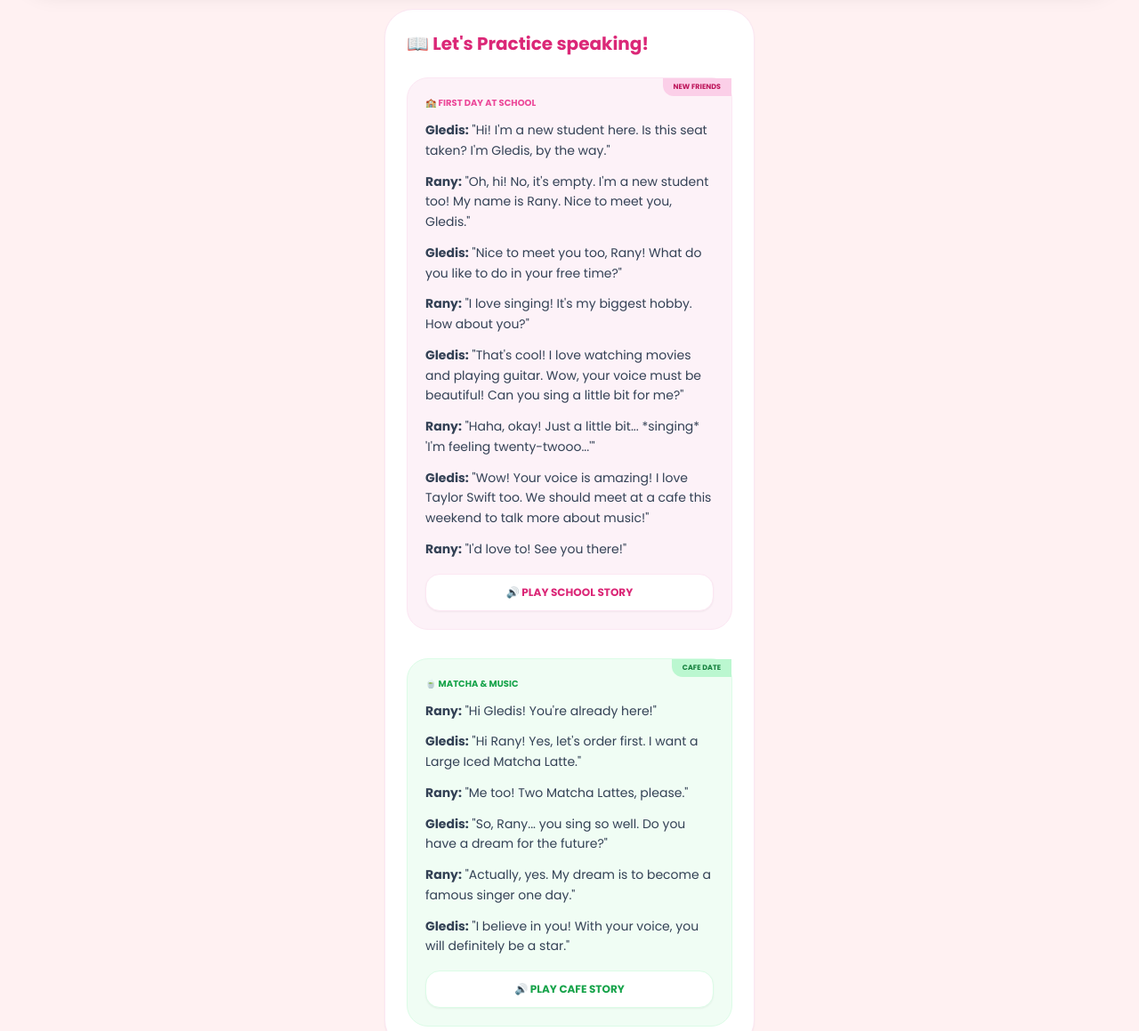
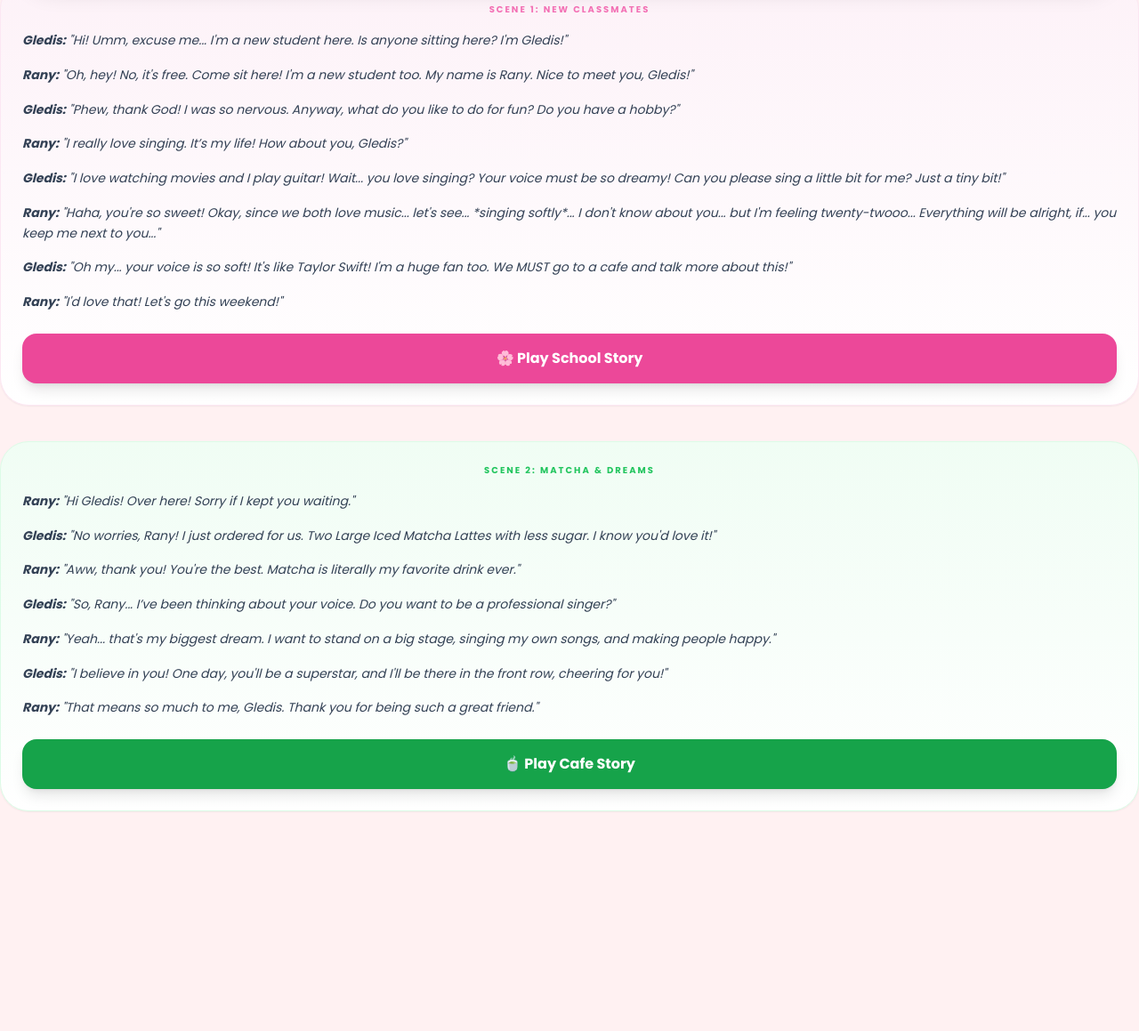
Before and after one commit to gledisponto57-source/belajargledis, a plain HTML site: page index.html in a window 1280 px wide. Shown: the part 982-2141 px from the top of the page at 89% size. After the commit the page ends 1974 px from the top, so only its background shows below. Drawn offline with nearby package versions, Linux system fonts and the light colour scheme.

Commit message:
Update index.html

```diff
--- a/index.html
+++ b/index.html
@@ -219,46 +219,37 @@
             `;
         }
     </script>
-            <div class="max-w-md mx-auto px-4 mt-8 pb-32">
-        <div class="bg-white rounded-[32px] p-6 shadow-sm border border-pink-100">
-            <h2 class="text-xl font-bold text-pink-600 mb-6 flex items-center gap-2">
-                📖 Let's Practice speaking!
-            </h2>
-
-            <div class="space-y-8">
-                <div class="p-5 bg-pink-50 rounded-3xl border border-pink-100 relative">
-                    <span class="absolute top-0 right-0 bg-pink-200 text-pink-700 text-[8px] font-bold px-3 py-1 rounded-bl-xl">NEW FRIENDS</span>
-                    <p class="text-[10px] font-bold text-pink-500 uppercase mb-3">🏫 First Day at School</p>
-                    <div class="space-y-3 text-sm text-slate-700 leading-relaxed">
-                        <p><strong>Gledis:</strong> "Hi! I'm a new student here. Is this seat taken? I'm Gledis, by the way."</p>
-                        <p><strong>Rany:</strong> "Oh, hi! No, it's empty. I'm a new student too! My name is Rany. Nice to meet you, Gledis."</p>
-                        <p><strong>Gledis:</strong> "Nice to meet you too, Rany! What do you like to do in your free time?"</p>
-                        <p><strong>Rany:</strong> "I love singing! It's my biggest hobby. How about you?"</p>
-                        <p><strong>Gledis:</strong> "That's cool! I love watching movies and playing guitar. Wow, your voice must be beautiful! Can you sing a little bit for me?"</p>
-                        <p><strong>Rany:</strong> "Haha, okay! Just a little bit... *singing* 'I'm feeling twenty-twooo...'"</p>
-                        <p><strong>Gledis:</strong> "Wow! Your voice is amazing! I love Taylor Swift too. We should meet at a cafe this weekend to talk more about music!"</p>
-                        <p><strong>Rany:</strong> "I'd love to! See you there!"</p>
+                    <div class="space-y-10">
+            <div class="p-6 bg-gradient-to-b from-pink-50 to-white rounded-[32px] border border-pink-100 shadow-sm">
+                <p class="text-[10px] font-black text-pink-400 uppercase tracking-[0.2em] mb-4 text-center">Scene 1: New Classmates</p>
+                <div class="space-y-4 text-sm text-slate-700 leading-relaxed italic">
+                    <p><strong>Gledis:</strong> "Hi! Umm, excuse me... I'm a new student here. Is anyone sitting here? I'm Gledis!"</p>
+                    <p><strong>Rany:</strong> "Oh, hey! No, it's free. Come sit here! I'm a new student too. My name is Rany. Nice to meet you, Gledis!"</p>
+                    <p><strong>Gledis:</strong> "Phew, thank God! I was so nervous. Anyway, what do you like to do for fun? Do you have a hobby?"</p>
+                    <p><strong>Rany:</strong> "I really love singing. It’s my life! How about you, Gledis?"</p>
+                    <p><strong>Gledis:</strong> "I love watching movies and I play guitar! Wait... you love singing? Your voice must be so dreamy! Can you please sing a little bit for me? Just a tiny bit!"</p>
+                    <p><strong>Rany:</strong> "Haha, you're so sweet! Okay, since we both love music... let's see... *singing softly*... I don't know about you... but I'm feeling twenty-twooo... Everything will be alright, if... you keep me next to you..."</p>
+                    <p><strong>Gledis:</strong> "Oh my... your voice is so soft! It's like Taylor Swift! I'm a huge fan too. We MUST go to a cafe and talk more about this!"</p>
+                    <p><strong>Rany:</strong> "I'd love that! Let's go this weekend!"</p>
                 </div>
-                    <button onclick="speak('Hi! I am a new student here. Is this seat taken? I am Gledis, by the way. Oh, hi! No, it is empty. I am a new student too! My name is Rany. Nice to meet you, Gledis. Nice to meet you too, Rany! What do you like to do in your free time? I love singing! It is my biggest hobby. How about you? That is cool! I love watching movies and playing guitar. Wow, your voice must be beautiful! Can you sing a little bit for me? Haha, okay! Just a little bit... I am feeling twenty-twooo... Wow! Your voice is amazing! I love Taylor Swift too. We should meet at a cafe this weekend to talk more about music! I would love to! See you there!')"
-                            class="mt-4 w-full py-3 bg-white text-pink-600 rounded-2xl shadow-sm font-bold text-xs border border-pink-100">
-                        🔊 PLAY SCHOOL STORY
+                <button onclick="playDrama('school')" class="mt-6 w-full py-4 bg-pink-500 text-white rounded-2xl shadow-lg font-bold hover:bg-pink-600 transition-all flex items-center justify-center gap-2">
+                    🌸 Play School Story
                 </button>
             </div>
 
-                <div class="p-5 bg-green-50 rounded-3xl border border-green-100 relative">
-                    <span class="absolute top-0 right-0 bg-green-200 text-green-700 text-[8px] font-bold px-3 py-1 rounded-bl-xl">CAFE DATE</span>
-                    <p class="text-[10px] font-bold text-green-600 uppercase mb-3">🍵 Matcha & Music</p>
-                    <div class="space-y-3 text-sm text-slate-700 leading-relaxed">
-                        <p><strong>Rany:</strong> "Hi Gledis! You're already here!"</p>
-                        <p><strong>Gledis:</strong> "Hi Rany! Yes, let's order first. I want a Large Iced Matcha Latte."</p>
-                        <p><strong>Rany:</strong> "Me too! Two Matcha Lattes, please."</p>
-                        <p><strong>Gledis:</strong> "So, Rany... you sing so well. Do you have a dream for the future?"</p>
-                        <p><strong>Rany:</strong> "Actually, yes. My dream is to become a famous singer one day."</p>
-                        <p><strong>Gledis:</strong> "I believe in you! With your voice, you will definitely be a star."</p>
+            <div class="p-6 bg-gradient-to-b from-green-50 to-white rounded-[32px] border border-green-100 shadow-sm">
+                <p class="text-[10px] font-black text-green-500 uppercase tracking-[0.2em] mb-4 text-center">Scene 2: Matcha & Dreams</p>
+                <div class="space-y-4 text-sm text-slate-700 leading-relaxed italic">
+                    <p><strong>Rany:</strong> "Hi Gledis! Over here! Sorry if I kept you waiting."</p>
+                    <p><strong>Gledis:</strong> "No worries, Rany! I just ordered for us. Two Large Iced Matcha Lattes with less sugar. I know you'd love it!"</p>
+                    <p><strong>Rany:</strong> "Aww, thank you! You're the best. Matcha is literally my favorite drink ever."</p>
+                    <p><strong>Gledis:</strong> "So, Rany... I’ve been thinking about your voice. Do you want to be a professional singer?"</p>
+                    <p><strong>Rany:</strong> "Yeah... that's my biggest dream. I want to stand on a big stage, singing my own songs, and making people happy."</p>
+                    <p><strong>Gledis:</strong> "I believe in you! One day, you'll be a superstar, and I'll be there in the front row, cheering for you!"</p>
+                    <p><strong>Rany:</strong> "That means so much to me, Gledis. Thank you for being such a great friend."</p>
                 </div>
-                    <button onclick="speak('Hi Gledis! You are already here! Hi Rany! Yes, let us order first. I want a Large Iced Matcha Latte. Me too! Two Matcha Lattes, please. So, Rany... you sing so well. Do you have a dream for the future? Actually, yes. My dream is to become a famous singer one day. I believe in you! With your voice, you will definitely be a star.')"
-                            class="mt-4 w-full py-3 bg-white text-green-600 rounded-2xl shadow-sm font-bold text-xs border border-green-100">
-                        🔊 PLAY CAFE STORY
+                <button onclick="playDrama('cafe')" class="mt-6 w-full py-4 bg-green-600 text-white rounded-2xl shadow-lg font-bold hover:bg-green-700 transition-all flex items-center justify-center gap-2">
+                    🍵 Play Cafe Story
                 </button>
             </div>
         </div>
@@ -267,22 +258,36 @@
 
 <script>
     let synth = window.speechSynthesis;
-        let utterance;
 
-        function speak(text) {
-            synth.cancel(); // Reset suara
-            utterance = new SpeechSynthesisUtterance(text);
+    function playDrama(scene) {
+        synth.cancel();
 
+        let text = "";
+        if(scene === 'school') {
+            text = "Gledis: Hi! Umm, excuse me... I am a new student here. Is anyone sitting here? I am Gledis! | Rany: Oh, hey! No, it is free. Come sit here! I am a new student too. My name is Rany. Nice to meet you, Gledis! | Gledis: Phew, thank God! I was so nervous. Anyway, what do you like to do for fun? Do you have a hobby? | Rany: I really love singing. It is my life! How about you, Gledis? | Gledis: That is cool! I love watching movies and I play guitar! Wait... you love singing? Your voice must be so dreamy! Can you please sing a little bit for me? Just a tiny bit! | Rany: Haha, you are so sweet! Okay, since we both love music... let's see... I dont know about you... but, I am feeling, twenty-twooo... Everything will be alright, if,,, you keep me, next to you... | Gledis: Oh my... your voice is so soft! It is like Taylor Swift! I am a huge fan too. We MUST go to a cafe and talk more about this! | Rany: I would love that! Let us go this weekend!";
+        } else {
+            text = "Rany: Hi Gledis! Over here! Sorry if I kept you waiting. | Gledis: No worries, Rany! I just arrived too. Let us order first. I really want a Large Iced Matcha Latte. I love Matcha so much! | Rany: Aww, thank you! You are the best. Matcha is literally my favorite drink ever. | Gledis: So, Rany... I have been thinking about your voice. Do you want to be a professional singer? | Rany: Yeah... that is my biggest dream. I want to stand on a big stage, singing my own songs, and making people happy. | Gledis: I believe in you! One day, you will be a superstar, and I will be there in the front row, cheering for you! | Rany: That means so much to me, Gledis. Thank you for being such a great friend.";
+        }
+
+        let parts = text.split('|');
+
+        parts.forEach((part) => {
+            let utterance = new SpeechSynthesisUtterance(part.split(':')[1]);
             utterance.lang = 'en-US';
-            utterance.rate = 0.75; // SANGAT LAMBAT (Supaya jelas)
-            utterance.pitch = 1.5; // NADA TINGGI (Supaya suara gadis remaja)
+            utterance.rate = 0.75;
 
-            // Mencoba mencari suara 'Samantha' atau 'Google US' yang lebih lembut
+            if (part.includes("Gledis:")) {
+                utterance.pitch = 1.5;
+            } else {
+                utterance.pitch = 0.9;
+            }
+
             let voices = synth.getVoices();
-            let softVoice = voices.find(v => v.name.includes('Samantha') || v.name.includes('Google US English') || v.name.includes('Female'));
-            if (softVoice) utterance.voice = softVoice;
+            let bestVoice = voices.find(v => v.name.includes('Samantha') || v.name.includes('Google US English'));
+            if (bestVoice) utterance.voice = bestVoice;
 
             synth.speak(utterance);
+        });
     }
 
     function pauseAudio() { synth.pause(); }
@@ -291,9 +296,9 @@
 </script>
 
 <div class="fixed bottom-6 right-6 flex flex-col gap-3 z-50">
-        <button onclick="pauseAudio()" class="w-12 h-12 bg-yellow-400 text-white rounded-full shadow-lg flex items-center justify-center hover:scale-110 transition-all"><i class="fas fa-pause"></i></button>
-        <button onclick="resumeAudio()" class="w-12 h-12 bg-pink-400 text-white rounded-full shadow-lg flex items-center justify-center hover:scale-110 transition-all"><i class="fas fa-play ml-1"></i></button>
-        <button onclick="stopAudio()" class="w-12 h-12 bg-slate-400 text-white rounded-full shadow-lg flex items-center justify-center hover:scale-110 transition-all"><i class="fas fa-stop text-xs"></i></button>
+    <button onclick="pauseAudio()" class="w-12 h-12 bg-yellow-400 text-white rounded-full shadow-lg flex items-center justify-center"><i class="fas fa-pause"></i></button>
+    <button onclick="resumeAudio()" class="w-12 h-12 bg-pink-400 text-white rounded-full shadow-lg flex items-center justify-center"><i class="fas fa-play ml-1"></i></button>
+    <button onclick="stopAudio()" class="w-12 h-12 bg-slate-400 text-white rounded-full shadow-lg flex items-center justify-center"><i class="fas fa-stop text-xs"></i></button>
 </div>
 
 </body>
```
Lines whose indentation alone changed are shown as unchanged.
